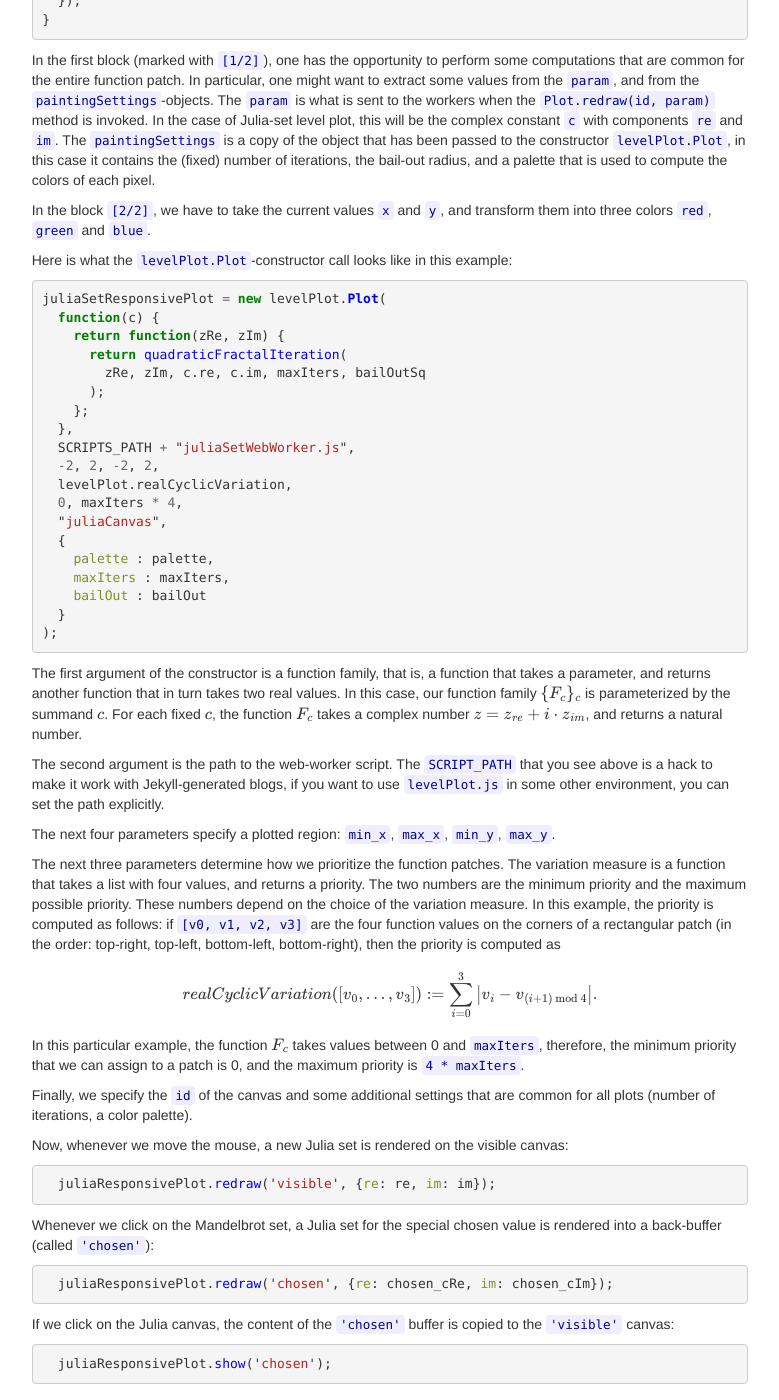
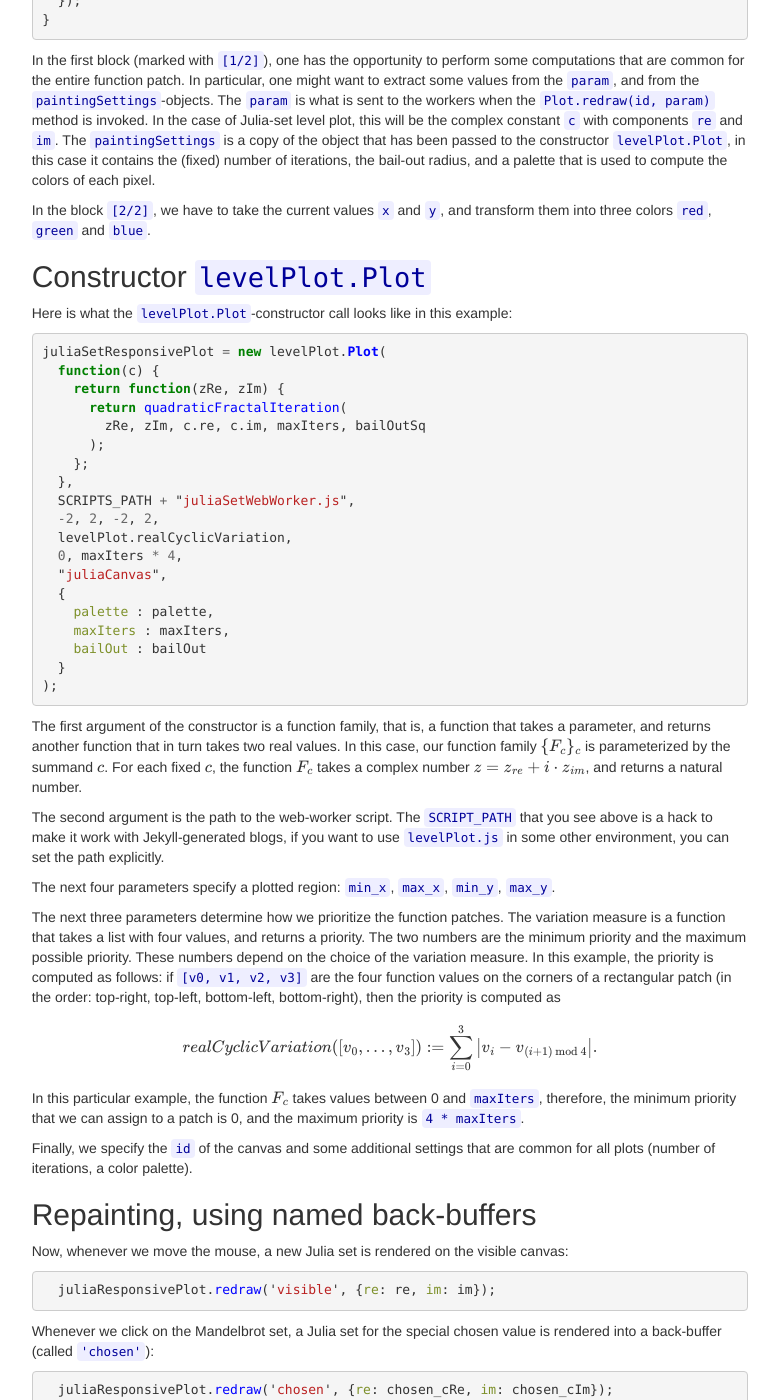
Before and after one commit to tyukiand/blog, a Jekyll site: the page built from _posts/2015-10-09-responsive-level-plot-julia.html, in a window 1280 px wide and 1400 px high, scrolled down 2937 px. Shown: the whole window, without its empty margins (90-869 px from the left). Built offline with Jekyll 4.4.1, drawn with Linux system fonts in a browser that asks for light colours; nearby versions of some CDN libraries; formulas are drawn with MathJax 3; comment, search, counter and statistics services are not loaded; some of the changed text lies outside the part shown.

Commit message:
Added headers in level-plot-usage

```diff
--- a/_posts/2015-10-09-responsive-level-plot-julia.html
+++ b/_posts/2015-10-09-responsive-level-plot-julia.html
@@ -196,6 +196,7 @@ onmessage = function(msg) {
   <code>red</code>, <code>green</code> and <code>blue</code>.
 </p>
 
+<h2>Constructor <code>levelPlot.Plot</code></h2>
 <p>
   Here is what the <code>levelPlot.Plot</code>-constructor call looks like
   in this example:
@@ -267,6 +268,7 @@ juliaSetResponsivePlot = new levelPlot.Plot(
   (number of iterations, a color palette).
 </p>
 
+<h2>Repainting, using named back-buffers</h2>
 <p>
   Now, whenever we move the mouse, a new Julia set is
   rendered on the visible canvas:
```
Also changed, not shown: other parts of _posts/2015-10-09-responsive-level-plot-julia.html (+1 -1 lines).
